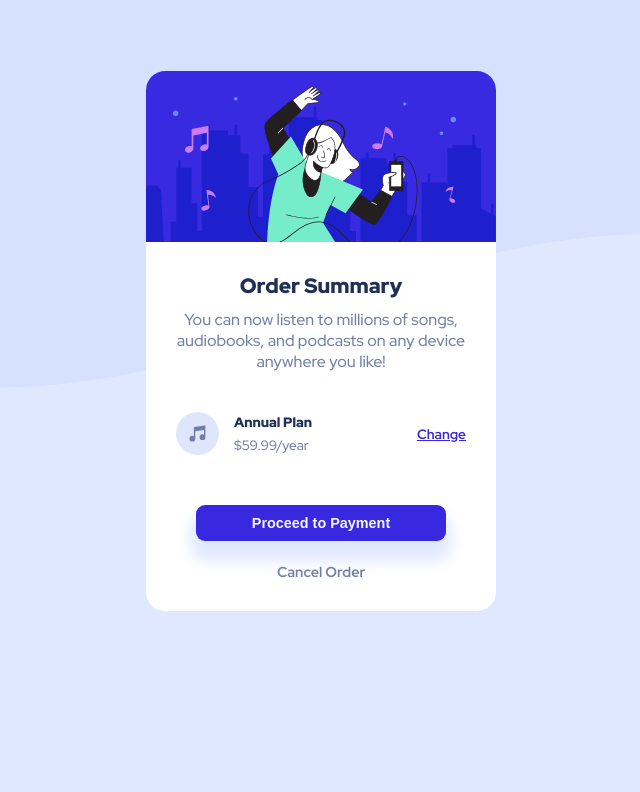
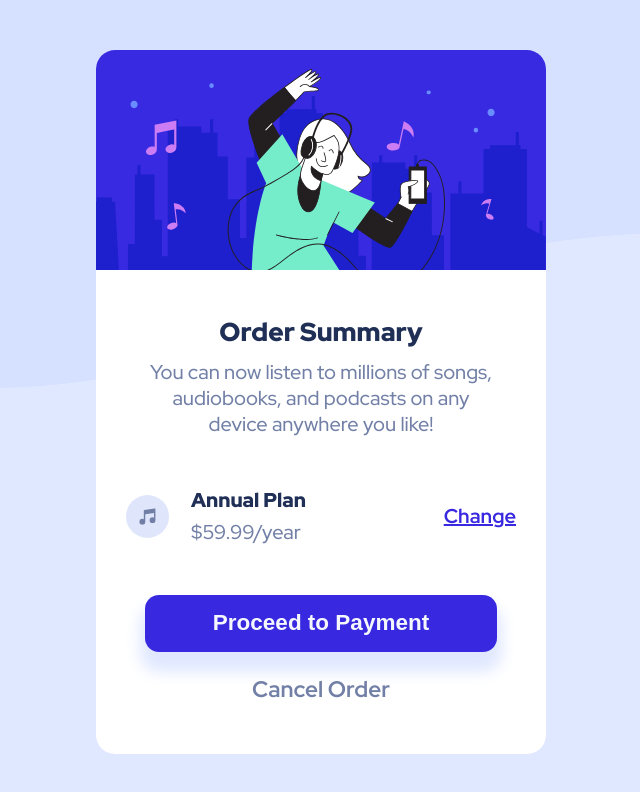
Before and after one commit to Oumar-1/summary-component, a plain HTML site: page index.html in a window 1280 px wide. Shown: the whole page, without its empty margins (319-959 px from the left). Drawn offline with Linux system fonts and the light colour scheme.

Commit message:
fix size bug

```diff
--- a/css/style.css
+++ b/css/style.css
@@ -36,12 +36,12 @@ body > img{
   background-color:white;
   overflow: hidden;
 }
-@media (min-width:375px) {
+@media (min-width:992px) {
   body{
     background-image: url(../images/pattern-background-desktop.svg);
   }
   .card{
-    width: 350px;
+    width: 450px;
   }
 }
 .hero img{
@@ -64,6 +64,13 @@ header h1{
 header p{
   color: var(--sub-text-color);
   font-size: 1em;
+}
+@media (min-width:992px) {
+  header{
+    padding: 40px 50px 20px;
+    font-size: 20px;
+  }
+
 }
 .sub-card{
   display: flex;
@@ -90,6 +97,12 @@ header p{
   font-size: 1em;
   color: var(--sub-text-color);
 }
+@media (min-width:992px) {
+  .sub-card{
+    font-size: 20px;
+  }
+
+}
 .sub-card > a{
   color: var(--main-color);
   font-weight: bold;
@@ -99,7 +112,7 @@ header p{
   opacity: 0.8;
 }
 footer button{
-  width: 250px;
+  width: 15.625em;
   border: 0;
   background-color: var(--main-color);
   color: var(--bg-color);
@@ -128,6 +141,15 @@ footer > a{
   font-size: 0.9em;
   padding-bottom: 30px;
 }
+@media (min-width:992px) {
+  footer{
+    font-size: 25px;
+  }
+  footer > a{
+    padding-bottom: 50px;
+  }
+
+}
 footer > a:hover{
   color: black;
 }
--- a/index.html
+++ b/index.html
@@ -11,9 +11,6 @@
   <link rel="stylesheet" href="css/style.css">
 </head>
 <body>
-  <picture>
-    <img src="" alt="">
-  </picture>
   <div class="card">
   <div class="hero">
     <img src="images/illustration-hero.svg" alt="illustration-hero">
```
